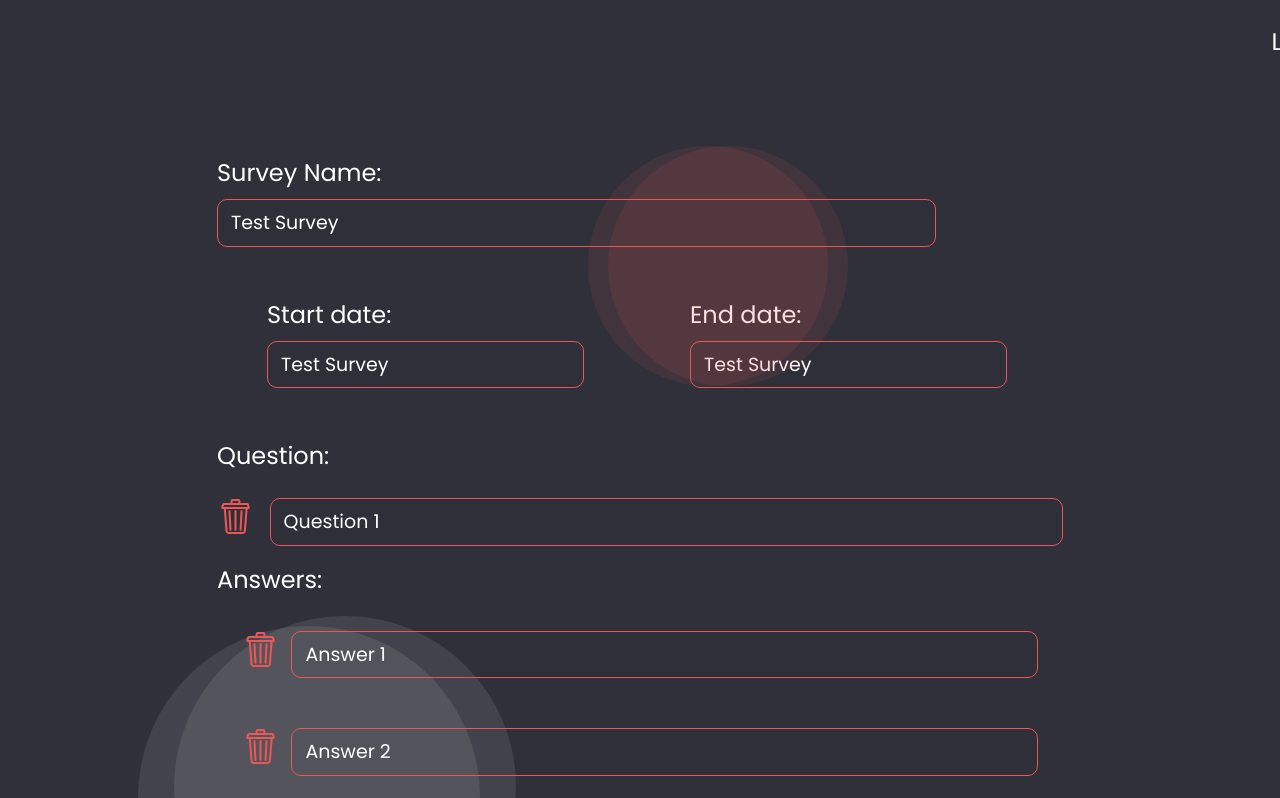
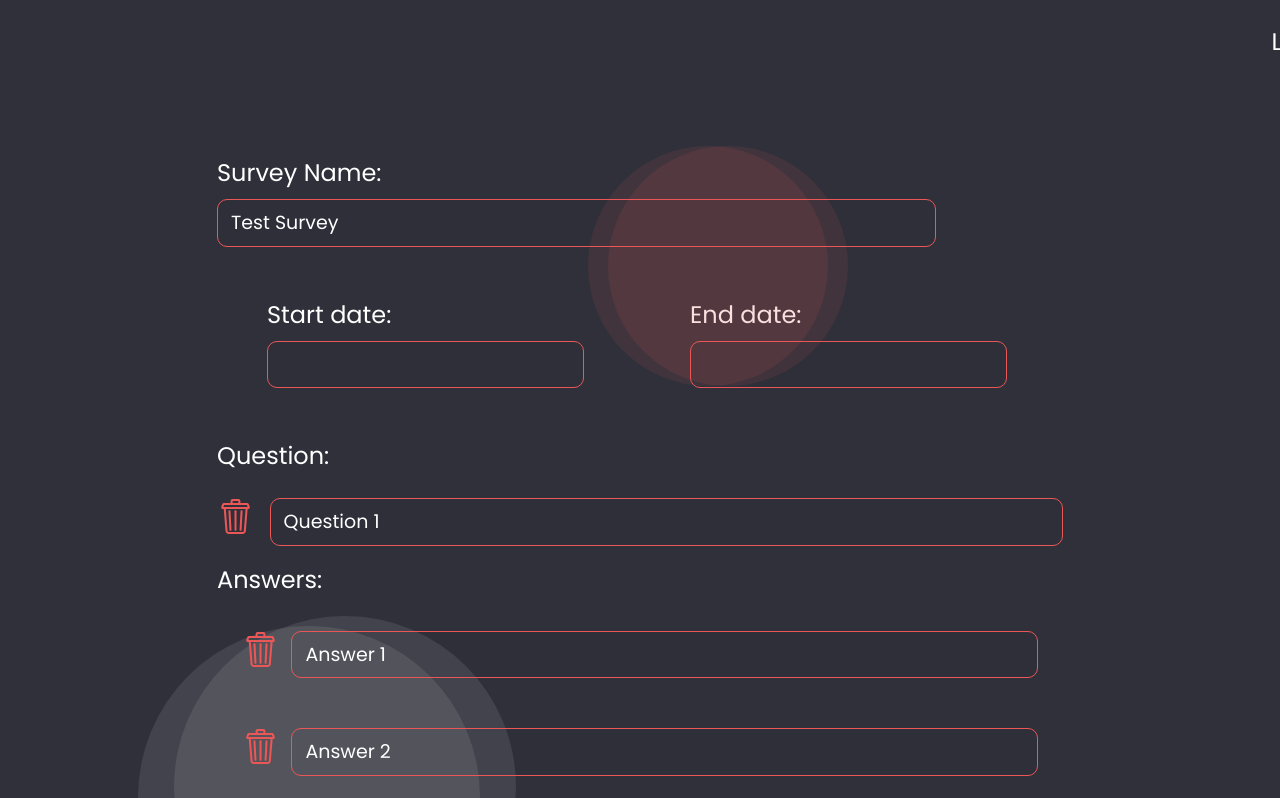
Before and after one commit to LizGlazar/SurveyApp, a React (Create React App) app in the folder frontend/survey-app/: page /coordinators-create-survey-page in a window 1280 px wide. Shown: the top 798 px of the page. Built offline with nearby package versions, Linux system fonts and the light colour scheme.

Commit message:
Adding date pickers

```diff
--- a/frontend/survey-app/package.json
+++ b/frontend/survey-app/package.json
@@ -11,6 +11,7 @@
     "react": "^16.13.0",
     "react-bootstrap": "^1.0.0-beta.17",
     "react-chartjs-2": "^2.9.0",
+    "react-datepicker": "^2.14.1",
     "react-dom": "^16.13.0",
     "react-router-dom": "^5.1.2",
     "react-scripts": "3.4.0",
--- a/frontend/survey-app/src/Assets/css/surveyapp.css
+++ b/frontend/survey-app/src/Assets/css/surveyapp.css
@@ -475,6 +475,7 @@ xxxxxxxxxxxxxxxxxxxxxxxxxxxxxxxxxxxxxxxxxxxxxxxxxxxxxxxxxxxxxxxxxxxxxxxxxxxxxxxx
           color: white;
           background: rgba(15, 15, 15, 0.01);
           width: 85%;
+          z-index: 2;
         }
 
         .input-create-survey-page-question {
@@ -640,6 +641,9 @@ xxxxxxxxxxxxxxxxxxxxxxxxxxxxxxxxxxxxxxxxxxxxxxxxxxxxxxxxxxxxxxxxxxxxxxxxxxxxxxxx
           justify-content: space-evenly;
         }
 
+        .react-datepicker-popper {
+          z-index: 2 !important
+        }
 
 
        /*xxxxxxxxxxxxxxxxxxxxxxxxxxxxxxxxxxxxxxxxxxxxx
--- a/frontend/survey-app/src/components/pages/CoordinatorsCreateSurveyPage.js
+++ b/frontend/survey-app/src/components/pages/CoordinatorsCreateSurveyPage.js
@@ -2,11 +2,15 @@ import React from 'react';
 import { Button } from 'reactstrap'; // { { Button, Table}
 import history from '../../history';
 import Ellipse from '../ellipseComponent/ellipse';
+import DatePicker from 'react-datepicker';
+import "react-datepicker/dist/react-datepicker.css";
 
 class CoordinatorsCreateSurveyPage extends React.Component {
   state = {
     survey: {
       name: 'Test Survey',
+      startDate: new Date(),
+      endDate: new Date(),
       questions: [
         {
           questionText:'Question 1',
@@ -54,6 +58,18 @@ class CoordinatorsCreateSurveyPage extends React.Component {
 
   }
 
+  setStartDate(startDate) {
+    let newState = Object.assign({}, this.state);
+    newState.startDate = startDate;
+    this.setState(newState);
+  }
+
+  setEndDate(endDate) {
+    let newState = Object.assign({}, this.state);
+    newState.endDate = endDate;
+    this.setState(newState);
+  }
+
   render(){
   return (
     <div className="create-survey-page-container">
@@ -69,19 +85,11 @@ class CoordinatorsCreateSurveyPage extends React.Component {
             <div className="input-group-date-line-container">
               <div className="input-group-create-survey-page">
                 <label id="label-start-date">Start date:</label>
-                <input
-                  type="text"
-                  className="input-create-survey-page-name"
-                  value={this.state.survey.name}
-                  />
+                <DatePicker className="input-create-survey-page-name" selected={this.state.startDate} onChange={date => this.setStartDate(date)} />
               </div>
               <div className="input-group-create-survey-page">
                 <label>End date:</label>
-                <input
-                  type="text"
-                  className="input-create-survey-page-name"
-                  value={this.state.survey.name}
-                  />
+                <DatePicker className="input-create-survey-page-name" selected={this.state.endDate} onChange={date => this.setEndDate(date)} />
               </div>
             </div>
               {this.state.survey.questions.map((item, questionIndex) => (
```
Also changed, not shown: 1 other file (tests, documents, lock files or other folders).
